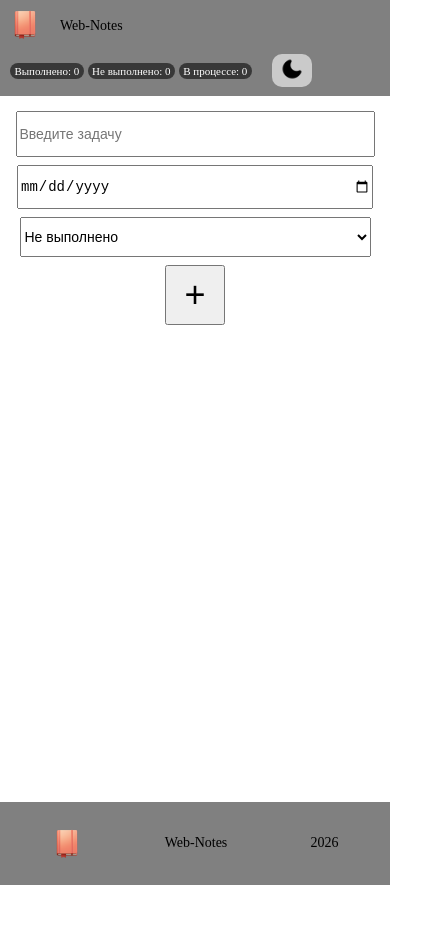
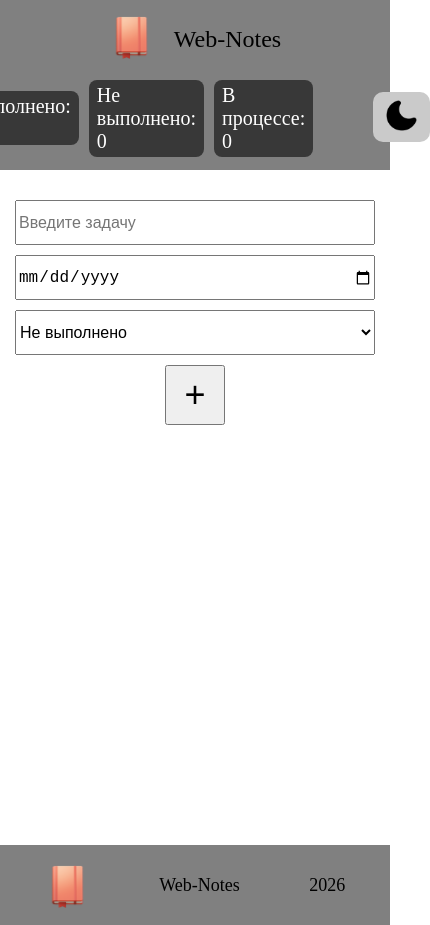
Before and after one commit to zired29-arch/web-notes, a plain HTML site: page index.html in a window 390 px wide. Both pictures are taken after a click on the button "Создать заметку". Shown: the whole page, 430 px wide, since content can reach past the window. Before the commit the page ends 885 px from the top, so only its background shows below. Drawn offline with Linux system fonts and the light colour scheme.

Commit message:
fixed adaptive styles

```diff
--- a/style.css
+++ b/style.css
@@ -203,34 +203,34 @@ footer img {
     width: 60px;
 }
 
-@media (orientation: portrait) and (max-width: 768px) {
+/* Стили для телефонов до 768 */
+@media (max-width: 768px) {
     header {
-        min-height: 6vh;
-        font-size: 14px;
-        padding: 6px 10px;
-        flex-wrap: wrap;
-        gap: 5px;
+        height: auto;
+        min-height: 150px;
+        flex-direction: column;
+        justify-content: center;
+        font-size: 24px;
+        padding: 10px;
+        gap: 15px;
     }
 
     .logo img {
-        height: 30px;
-        width: 30px;
-    }
-
-    .header-left {
-        font-size: 14px;
+        height: 45px;
+        width: 45px;
     }
 
     .header-right {
+        width: 100%;
         padding-right: 0;
+        gap: 60px;
     }
 
     .statistics {
         color: white;
-        font-size: 11px;
         padding-right: 0;
-        gap: 4px;
-        flex-wrap: wrap;
+        gap: 10px;
+        flex: 1;
         justify-content: center;
     }
 
@@ -241,87 +241,85 @@ footer img {
     }
 
     .theme img {
-        width: 28px;
-        height: 28px;
+        width: 45px;
+        height: 45px;
     }
 
     main {
         min-height: 80vh;
         height: auto;
-        gap: 20px;
-        padding: 15px 10px;
+        gap: 40px;
+        padding: 30px 15px;
+        box-sizing: border-box;
         justify-content: flex-start;
     }
 
     .input-block {
         flex-direction: column;
-        gap: 8px;
+        gap: 10px;
         width: 100%;
     }
 
-    .input-block input {
-        width: 90vw;
-        max-width: 100%;
-        height: 40px;
-        font-size: 14px;
+    .input-block > div {
+        width: 100%;
     }
 
-    .input-block .select-status {
-        width: 90vw;
-        max-width: 100%;
-        height: 40px;
-        font-size: 14px;
+    .input-block input, .input-block .select-status {
+        width: 100%;
+        height: 45px;
+        font-size: 16px;
+        box-sizing: border-box;
     }
 
     .custom-btn {
         padding: 8px 20px;
-        font-size: 14px;
+        font-size: 16px;
     }
 
     .table {
-        width: 95vw;
+        width: 100%;
         max-height: 55vh;
     }
 
     table {
-        min-width: 500px;
-        width: 100%;
+        min-width: 600px;
     }
 
     th {
-        font-size: 12px;
+        font-size: 16px;
     }
 
     td {
-        font-size: 11px;
+        font-size: 16px;
     }
 
     td img {
-        width: 18px;
-        height: 18px;
-        margin: 0 5px;
+        width: 20px;
+        height: 20px;
     }
 
     td button {
         padding: 4px;
         border-radius: 8px;
+        margin: 0 10px;
     }
 
     td .select-status {
-        font-size: 11px;
+        font-size: 14px;
     }
 
     footer {
-        min-height: 8vh;
+        min-height: 80px;
         height: auto;
-        font-size: 14px;
+        font-size: 18px;
+        box-sizing: border-box;
         padding: 8px 10px;
         flex-direction: row;
         justify-content: space-around;
     }
 
     footer img {
-        height: 30px;
-        width: 30px;
+        height: 45px;
+        width: 45px;
     }
 }
```
